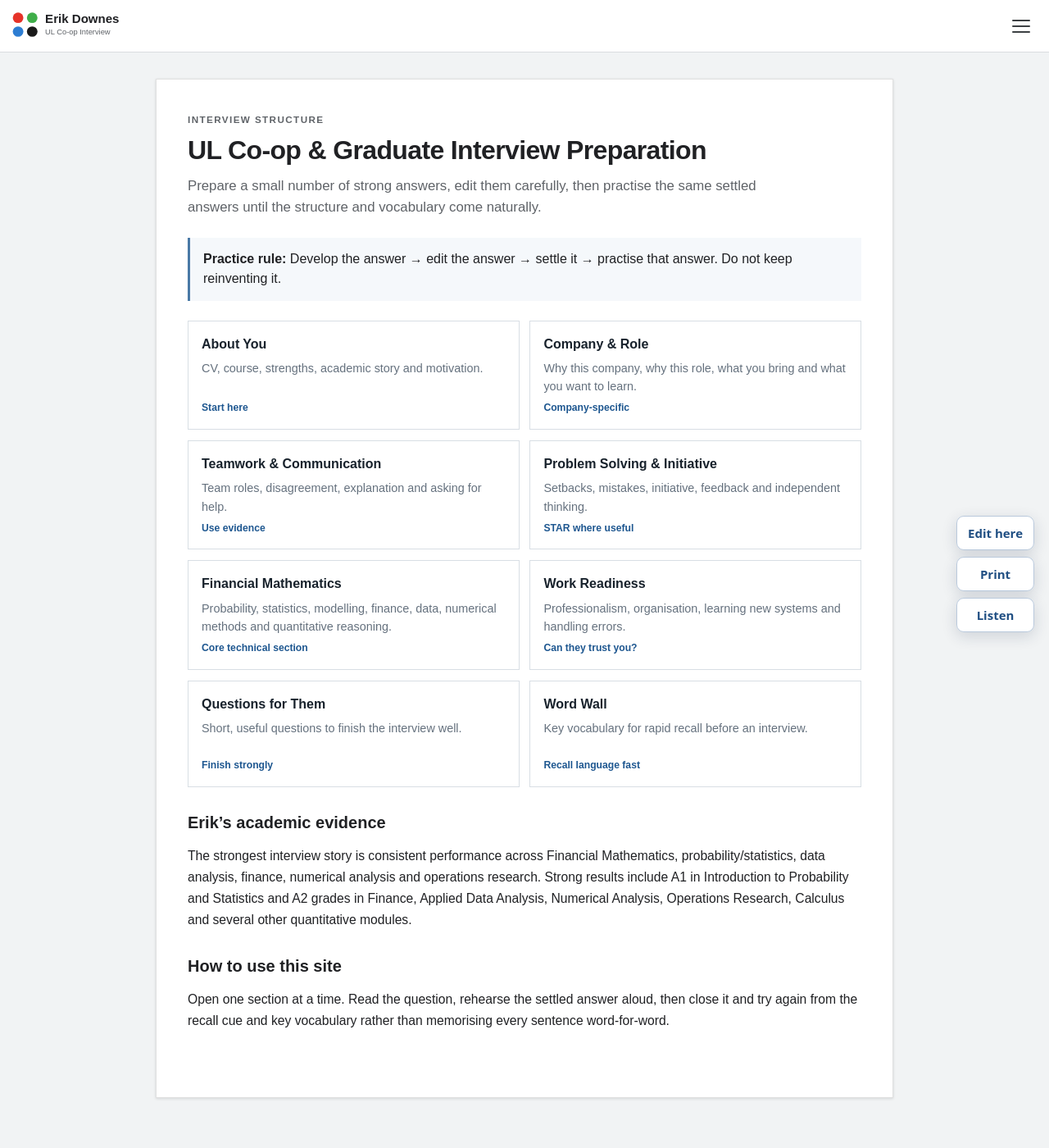
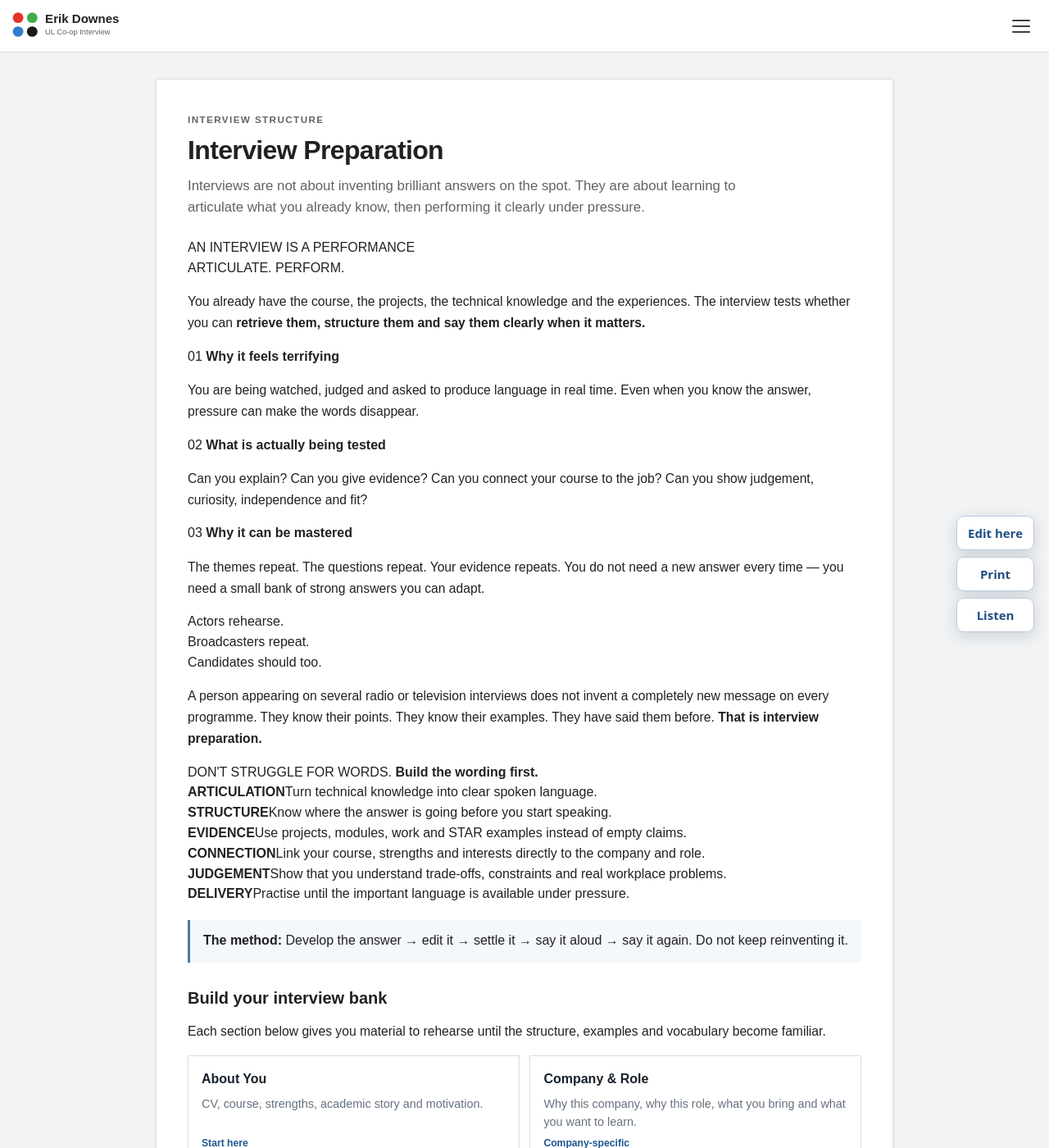
Before and after one commit to ronandownes/coop, a Jekyll site: the page built from index.md, in a window 1280 px wide and 1400 px high. Shown: the whole window at 82% size. Built offline with Jekyll 4.4.1, drawn with Linux system fonts in a browser that asks for light colours; some of the changed text lies outside the part shown.

Commit message:
Redesign home page around articulation and performance

```diff
--- a/index.md
+++ b/index.md
@@ -1,11 +1,61 @@
 ---
 layout: doc
-title: UL Co-op & Graduate Interview Preparation
-eyebrow: ERIK DOWNES · FINANCIAL MATHEMATICS
-intro: Prepare a small number of strong answers, edit them carefully, then practise the same settled answers until the structure and vocabulary come naturally.
+title: Interview Preparation
+intro: Interviews are not about inventing brilliant answers on the spot. They are about learning to articulate what you already know, then performing it clearly under pressure.
 ---
 
-<div class="practice-rule"><strong>Practice rule:</strong> Develop the answer → edit the answer → settle it → practise that answer. Do not keep reinventing it.</div>
+<div class="home-hero">
+  <div class="home-hero-kicker">AN INTERVIEW IS A PERFORMANCE</div>
+  <div class="home-hero-words">
+    <span>ARTICULATE.</span>
+    <span>PERFORM.</span>
+  </div>
+  <p class="home-hero-copy">You already have the course, the projects, the technical knowledge and the experiences. The interview tests whether you can <strong>retrieve them, structure them and say them clearly when it matters.</strong></p>
+</div>
+
+<div class="home-three">
+  <div class="home-panel">
+    <span class="home-panel-number">01</span>
+    <strong>Why it feels terrifying</strong>
+    <p>You are being watched, judged and asked to produce language in real time. Even when you know the answer, pressure can make the words disappear.</p>
+  </div>
+  <div class="home-panel">
+    <span class="home-panel-number">02</span>
+    <strong>What is actually being tested</strong>
+    <p>Can you explain? Can you give evidence? Can you connect your course to the job? Can you show judgement, curiosity, independence and fit?</p>
+  </div>
+  <div class="home-panel">
+    <span class="home-panel-number">03</span>
+    <strong>Why it can be mastered</strong>
+    <p>The themes repeat. The questions repeat. Your evidence repeats. You do not need a new answer every time — you need a small bank of strong answers you can adapt.</p>
+  </div>
+</div>
+
+<div class="home-performance">
+  <div class="home-performance-line">Actors rehearse.</div>
+  <div class="home-performance-line">Broadcasters repeat.</div>
+  <div class="home-performance-line home-performance-line-strong">Candidates should too.</div>
+  <p>A person appearing on several radio or television interviews does not invent a completely new message on every programme. They know their points. They know their examples. They have said them before. <strong>That is interview preparation.</strong></p>
+</div>
+
+<div class="home-dont">
+  <span>DON'T STRUGGLE FOR WORDS.</span>
+  <strong>Build the wording first.</strong>
+</div>
+
+<div class="home-skills">
+  <div><strong>ARTICULATION</strong><span>Turn technical knowledge into clear spoken language.</span></div>
+  <div><strong>STRUCTURE</strong><span>Know where the answer is going before you start speaking.</span></div>
+  <div><strong>EVIDENCE</strong><span>Use projects, modules, work and STAR examples instead of empty claims.</span></div>
+  <div><strong>CONNECTION</strong><span>Link your course, strengths and interests directly to the company and role.</span></div>
+  <div><strong>JUDGEMENT</strong><span>Show that you understand trade-offs, constraints and real workplace problems.</span></div>
+  <div><strong>DELIVERY</strong><span>Practise until the important language is available under pressure.</span></div>
+</div>
+
+<div class="practice-rule home-practice"><strong>The method:</strong> Develop the answer → edit it → settle it → say it aloud → say it again. Do not keep reinventing it.</div>
+
+<h2 class="home-section-title">Build your interview bank</h2>
+<p class="home-section-lead">Each section below gives you material to rehearse until the structure, examples and vocabulary become familiar.</p>
 
 <div class="section-grid">
   <a class="section-card" href="{{ '/about-you.html' | relative_url }}"><strong>About You</strong><span>CV, course, strengths, academic story and motivation.</span><span class="cue">Start here</span></a>
@@ -14,14 +64,11 @@ intro: Prepare a small number of strong answers, edit them carefully, then pract
   <a class="section-card" href="{{ '/problem-solving.html' | relative_url }}"><strong>Problem Solving & Initiative</strong><span>Setbacks, mistakes, initiative, feedback and independent thinking.</span><span class="cue">STAR where useful</span></a>
   <a class="section-card" href="{{ '/financial-maths.html' | relative_url }}"><strong>Financial Mathematics</strong><span>Probability, statistics, modelling, finance, data, numerical methods and quantitative reasoning.</span><span class="cue">Core technical section</span></a>
   <a class="section-card" href="{{ '/work-readiness.html' | relative_url }}"><strong>Work Readiness</strong><span>Professionalism, organisation, learning new systems and handling errors.</span><span class="cue">Can they trust you?</span></a>
-  <a class="section-card" href="{{ '/questions-for-them.html' | relative_url }}"><strong>Questions for Them</strong><span>Short, useful questions to finish the interview well.</span><span class="cue">Finish strongly</span></a>
+  <a class="section-card" href="{{ '/questions-for-them.html' | relative_url }}"><strong>Questions for Them</strong><span>Short, useful questions that show preparation and genuine technical curiosity.</span><span class="cue">Finish strongly</span></a>
   <a class="section-card" href="{{ '/word-wall.html' | relative_url }}"><strong>Word Wall</strong><span>Key vocabulary for rapid recall before an interview.</span><span class="cue">Recall language fast</span></a>
 </div>
 
-## Erik's academic evidence
-
-The strongest interview story is consistent performance across Financial Mathematics, probability/statistics, data analysis, finance, numerical analysis and operations research. Strong results include A1 in Introduction to Probability and Statistics and A2 grades in Finance, Applied Data Analysis, Numerical Analysis, Operations Research, Calculus and several other quantitative modules.
-
-## How to use this site
-
-Open one section at a time. Read the question, rehearse the settled answer aloud, then close it and try again from the recall cue and key vocabulary rather than memorising every sentence word-for-word.
+<div class="home-final">
+  <span>YOU ARE NOT LEARNING A SCRIPT.</span>
+  <strong>You are training retrieval, language and performance.</strong>
+</div>
```
